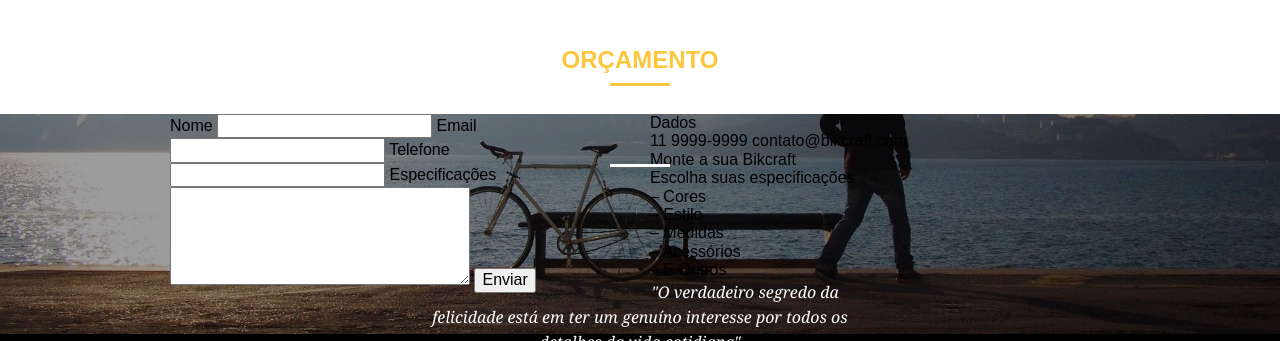
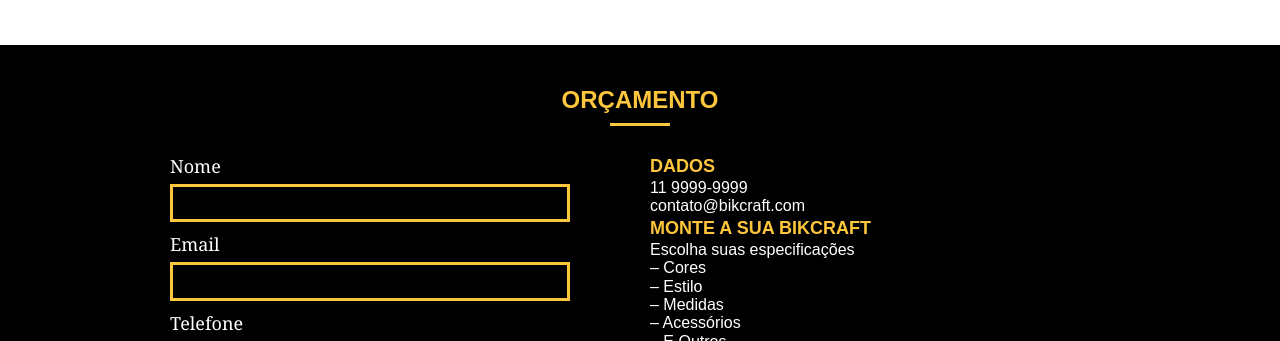
Before and after one commit to LeoSoaresO/Bikcraft, a plain HTML site: page produtos.html in a window 1280 px wide. Shown: the part 2195-2536 px from the top of the page. Drawn offline with Linux system fonts and the light colour scheme.

Commit message:
Produtos page

```diff
--- a/css/produtos.css
+++ b/css/produtos.css
@@ -85,9 +85,66 @@
 .produto-info ul li:nth-child(1), .produto-info ul li:nth-child(2){
     margin-bottom: 2px;
 }
+.orçamento{
+    height: 600px;
+    width: 100%;
+    padding-top: 40px;
+    background-color: #000000;
+}
 .orçamento h2{
     color: #fec63c;
 }
 .orçamento h2::after{
     background-color: #fec63c;
 }
+.form {
+    padding-right: 60px;
+}
+.form label {
+    display: block;
+    color: #ffffff;
+    font-size: 18px;
+    font-family: Georgia, 'Times New Roman', Times, serif;
+    line-height: 25px;
+    margin-bottom: 5px;
+}
+.form input {
+    display: block;
+    width: 100%;
+    border: 3px solid #fec63c;
+    background-color: transparent;
+    color: #ffffff;
+    padding: 7px 10px;
+    outline: none;
+    font-family: Georgia, 'Times New Roman', Times, serif;
+    margin-bottom: 10px;
+}
+.form textarea{
+    display: block;
+    width: 100%;
+    border: 3px solid #fec63c;
+    background-color: transparent;
+    color: #ffffff;
+    padding: 7px 10px;
+    outline: none;
+    font-family: Georgia, 'Times New Roman', Times, serif;
+    margin-bottom: 20px;
+}
+.form button{
+    background: transparent;
+    padding: 10px 30px;
+}
+.dados{
+    color: #ffffff;
+}
+.dados h3 {
+    font-size: 18px;
+    color: #fec63c;
+    text-transform: uppercase;
+    font-weight: bold;
+    line-height: 25px;
+    letter-spacing: .0.4em;
+}
+.dados span{
+    display: block;
+}
--- a/produtos.html
+++ b/produtos.html
@@ -99,7 +99,7 @@
 <section class="orçamento">
     <div class="container">
         <h2 class="sub-title">orçamento</h2>
-        <form action="" id="form" class="grid-8">
+        <form action="" id="form" class="grid-8 form">
             <label for="input-nome">Nome</label>
                 <input type="text" id="input-nome">
             <label for="input-email">Email</label>
@@ -108,7 +108,7 @@
                 <input type="tel" name="" id="input-telefone">
             <label for="mensagem">Especificações</label>
                 <textarea name="" id="mensagem" cols="30" rows="5"></textarea>
-            <button type="submit">Enviar</button>
+            <button type="submit" class="btn">Enviar</button>
         </form>
     <div class="dados grid-8">
         <h3>Dados</h3>
```
